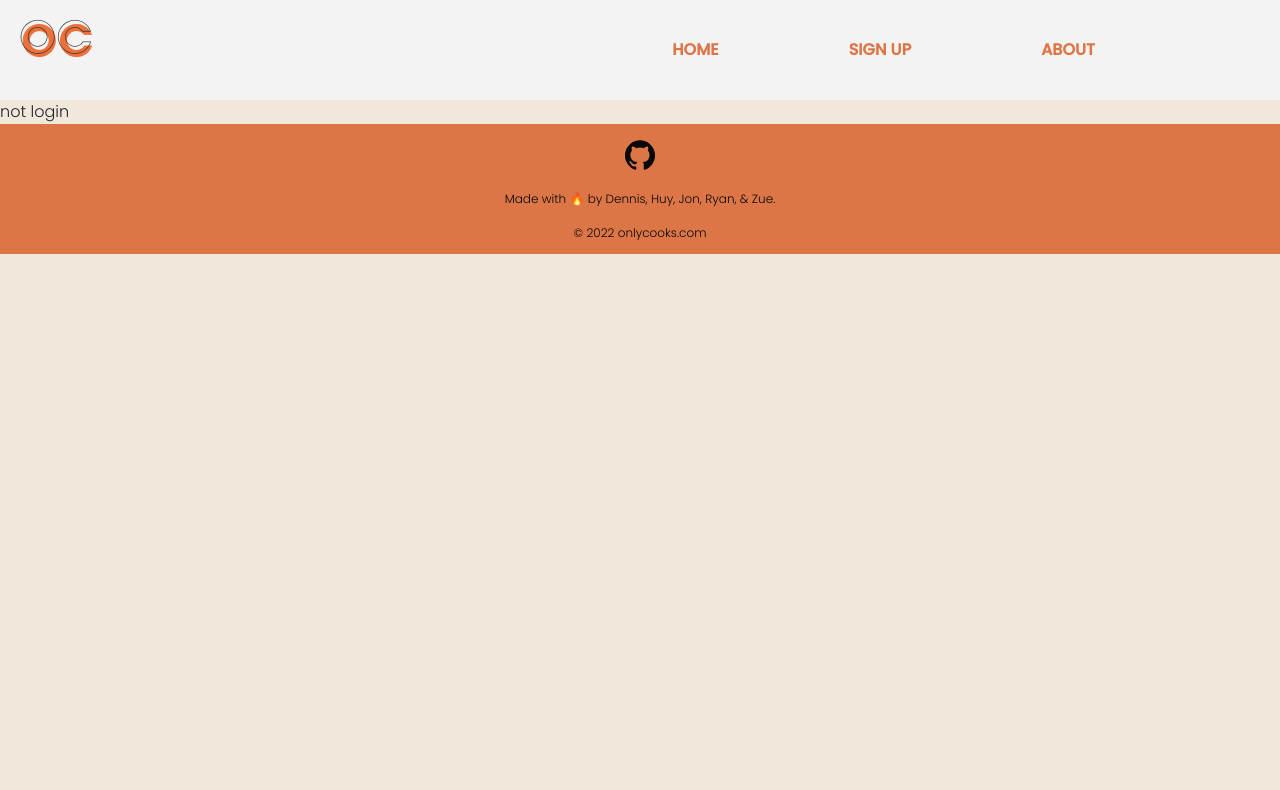
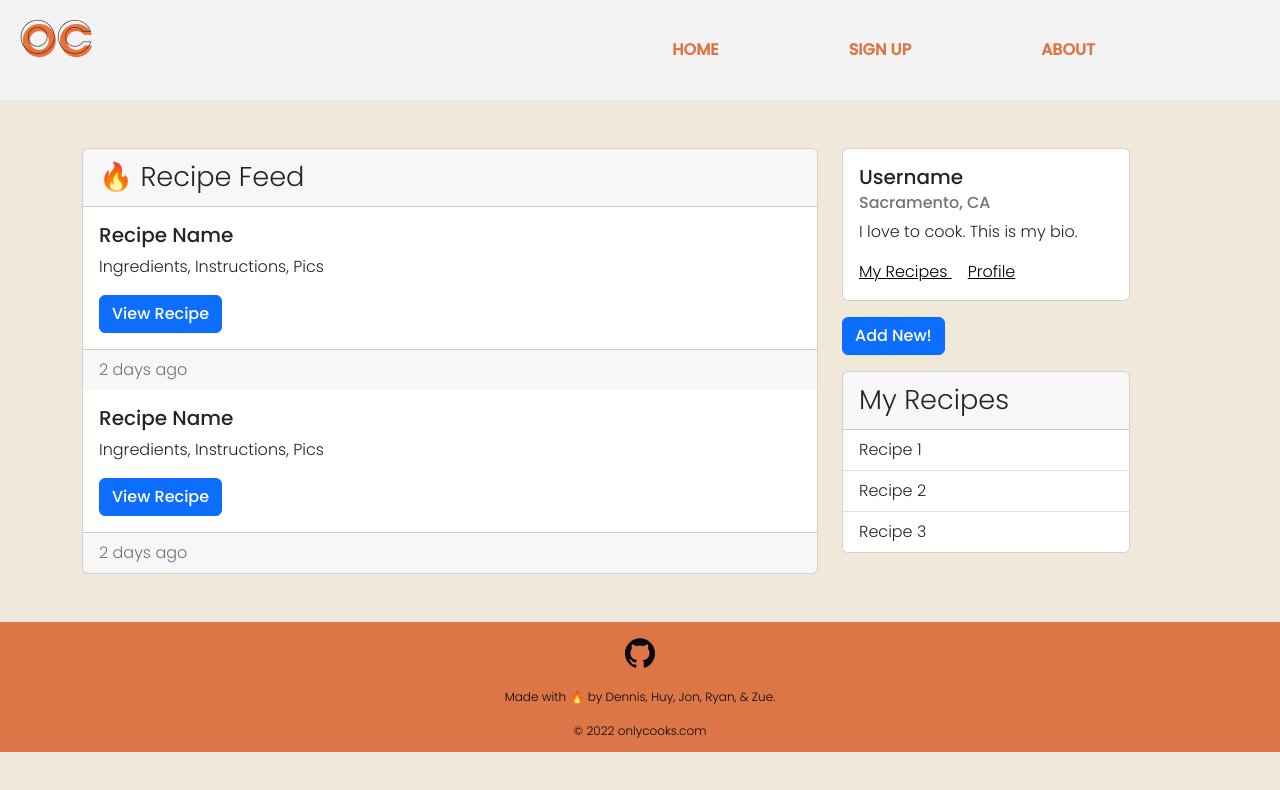
Before and after one commit to zuetesei/only-cooks, a React (Create React App) app in the folder client/: page /dashboard in a window 1280 px wide. Shown: the top 790 px of the page. Built offline with nearby package versions, Linux system fonts and the light colour scheme.

Commit message:
all pages rendered

```diff
--- a/client/src/components/LogInForm/index.js
+++ b/client/src/components/LogInForm/index.js
@@ -4,7 +4,7 @@ import Button from 'react-bootstrap/Button';
 
 function LogInForm() {
     return (
-        <div class="logform Auth-form-home">
+        <div className="logform Auth-form-home">
             <h2> Log In to See What's Cookin 🍳 </h2>
             <Form className='loginForm'>
                 <Form.Group className='mb-3' controlId='formGroupEmail'>
--- a/client/src/components/Nav/index.js
+++ b/client/src/components/Nav/index.js
@@ -23,8 +23,6 @@ function Nav() {
         <Link id="cubic" to="/"> <span title="Home"> Home </span> </Link>
         <Link id="cubic" to="/signup"> <span title="Sign Up"> Sign Up </span> </Link>
         <Link id="cubic" to="/about"> <span title="About"> About </span> </Link>
-        {/* <Link to="/recipes"> Add Recipe </Link>
-        <Link to="/myrecipes"> My Recipes </Link> */}
       </div>
     </div>
   );
--- a/client/src/pages/Dashboard.js
+++ b/client/src/pages/Dashboard.js
@@ -13,15 +13,13 @@ import '../styles/Dashboard.css';
 
 function Dashboard() {
     if (!Auth.loggedIn()) {
-        return <div>not login</div>
-    }
-
         return (
             <div className='dashboard my-5'>
                 <Container>
                     <Row>
                         <Col sm={8} className='userFeed'>
                             <AllRecipes />
+
                         </Col>
                         <Col sm={4} className='userInfo'>
                             <UserCard />
@@ -33,5 +31,6 @@ function Dashboard() {
             </div>
         )
     }
+}
 
 export default Dashboard;
--- a/client/src/pages/Login.js
+++ b/client/src/pages/Login.js
@@ -44,7 +44,6 @@ const Login = (props) => {
         });
     };
 
-    // if (authMode === 'signin') {}
     return (
         <div className="Auth-form-container">
             <form name="login" className="Auth-form" onSubmit={handleFormSubmit}>
```
Also changed, not shown: client/src/App.js (+34 -0 lines). Lines whose indentation alone changed are shown as unchanged.
